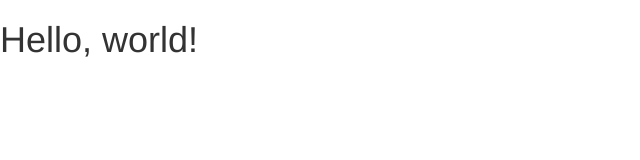
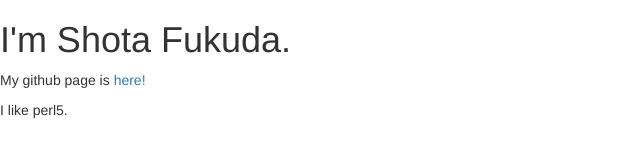
Before and after one commit to fukuda-shouta-kakaku/fukuda-shouta-kakaku.github.io, a plain HTML site: page index.html in a window 1280 px wide. Shown: the whole page, without its empty margins (0-640 px from the left). Drawn offline with nearby package versions, Linux system fonts and the light colour scheme.

Commit message:
Add my introduction.

```diff
--- a/index.html
+++ b/index.html
@@ -4,7 +4,9 @@
     <meta charset="utf-8">
     <meta http-equiv="X-UA-Compatible" content="IE=edge">
     <meta name="viewport" content="width=device-width, initial-scale=1">
-    <title>Bootstrap Sample</title>
+    <meta name="description" content="My introduction page | Fukuda Shota">
+    <meta name="Keywords" content="fukuda, shouta, introduction">
+    <title>Introdution</title>
     <!-- BootstrapのCSS読み込み -->
     <link rel="stylesheet" href="//maxcdn.bootstrapcdn.com/bootstrap/3.3.5/css/bootstrap.min.css">
     <!-- jQuery読み込み -->
@@ -13,6 +15,8 @@
     <script src="//maxcdn.bootstrapcdn.com/bootstrap/3.3.5/js/bootstrap.min.js"></script>
   </head>
   <body>
-    <h1>Hello, world!</h1>
+    <h1>I'm Shota Fukuda.</h1>
+    <p>My github page is <a href="https://github.com/fukuda-shouta-kakaku">here!</a></p>
+    <p>I like perl5.</p>
   </body>
 </html>
```
